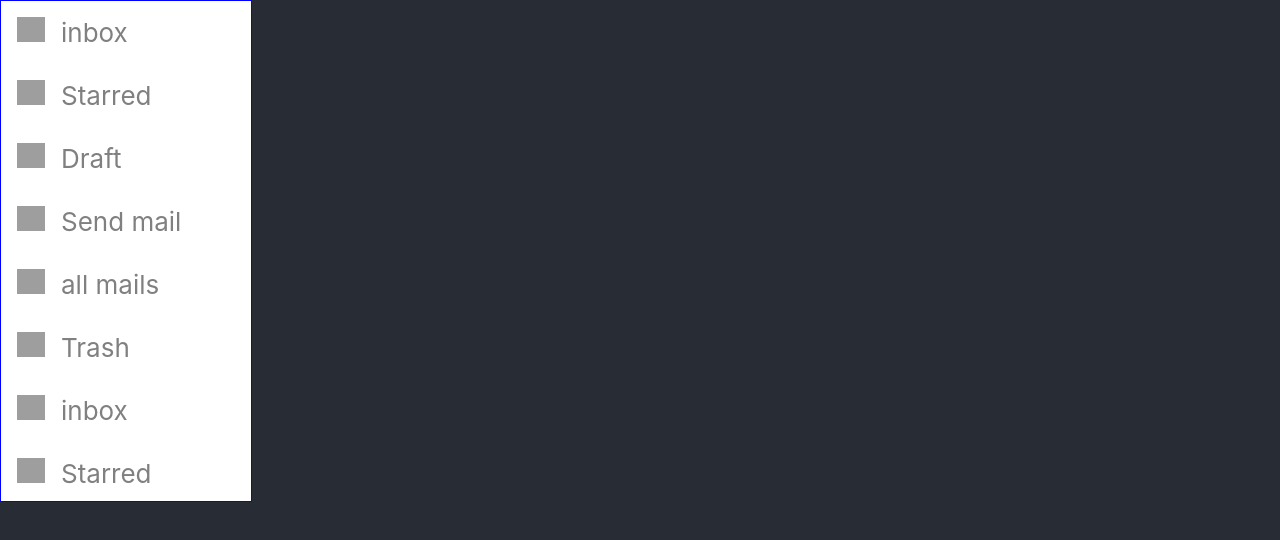
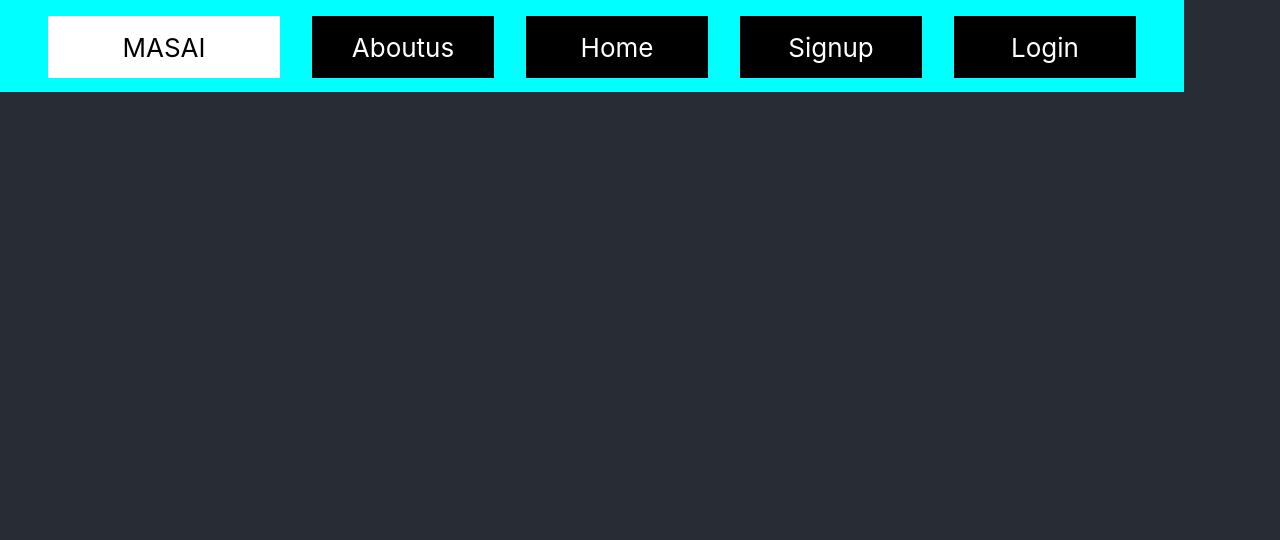
Before and after one commit to 12NikhilKumar/react, a React (Create React App) app: page / in a window 1280 px wide. Shown: the top 540 px of the page. Built offline with nearby package versions, Linux system fonts and the light colour scheme; grey boxes are pictures that could not be loaded.

Commit message:
tool bar

```diff
--- a/src/App.js
+++ b/src/App.js
@@ -1,9 +1,10 @@
 import './App.css';
 import Sidebar from './Component11/sidebar'
+import ToolBar from './Component11/toolbar';
 function App() {
   return (
     <div className = "App App-header">
-      <Sidebar/>
+      <ToolBar/>
     </div>
   );
 }
--- /dev/null
+++ b/src/Component11/toolbar.js
@@ -0,0 +1,22 @@
+const ToolBaritems = ({label}) => {
+    return(
+        <div style={{width:'150px',height:'30px',padding: '1rem',backgroundColor:'black',color:'white'}}>{label}</div>
+    )
+}
+const Toolname = ({label}) => {
+    return(
+        <div style={{width:'200px',height:'30px',padding: '1rem',backgroundColor:'white',color:'black'}}>{label}</div>
+    )
+}
+const ToolBar = () => {
+    return (
+        <div style={{display: 'flex',gap: '2rem',width: '90%',height: '60px',backgroundColor:'aqua',padding: '1rem',justifyContent: 'center'}}>
+            <Toolname label={"MASAI"}/>
+            <ToolBaritems label={"Aboutus"}/>
+            <ToolBaritems label={"Home"}/>
+            <ToolBaritems label={"Signup"}/>
+            <ToolBaritems label={"Login"}/>
+        </div>
+    )
+}
+export default ToolBar;
```
